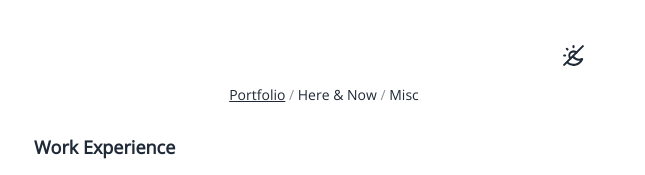
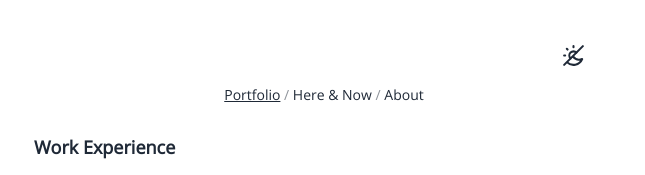
Before and after one commit to bondopangaji/bondopangaji.github.io, a Vue app: page / in a window 1280 px wide. Shown: the top 175 px of the page, without its empty margins (316-961 px from the left). Built offline with nearby package versions, Linux system fonts and the light colour scheme.

Commit message:
fix: routing coooo

```diff
--- a/src/App.vue
+++ b/src/App.vue
@@ -30,7 +30,7 @@
         <!-- <RouterLink to="/">Home</RouterLink><span class="sep"> / </span> -->
         <RouterLink to="/">Portfolio</RouterLink><span class="sep"> / </span>
         <RouterLink to="/now">Here & Now</RouterLink><span class="sep"> / </span>
-        <RouterLink to="/misc">Misc</RouterLink>
+        <RouterLink to="/about">About</RouterLink>
       </nav>
     </header>
 
```
